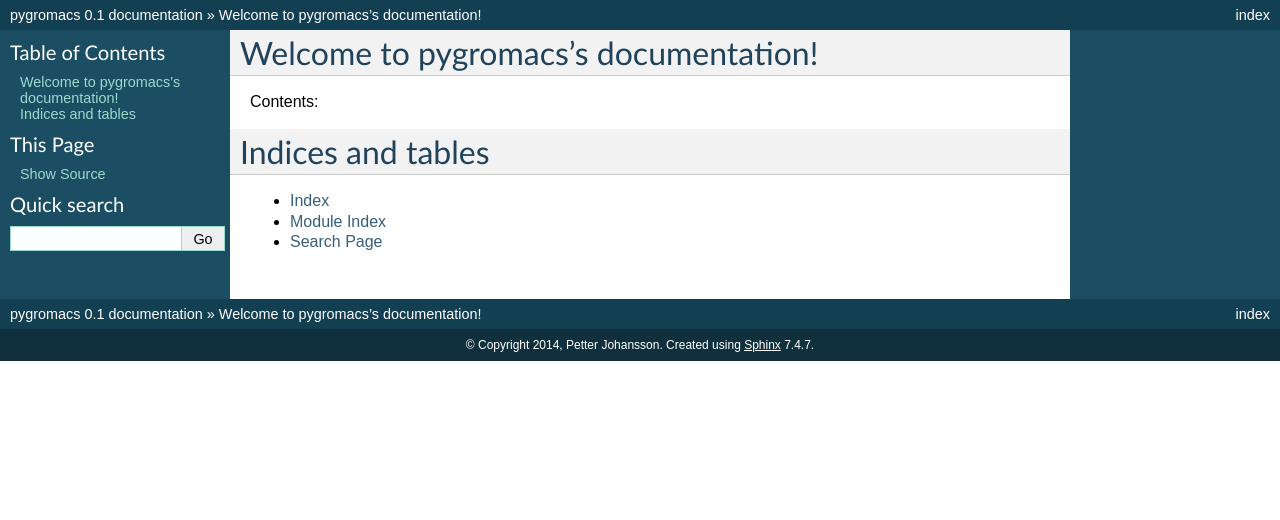
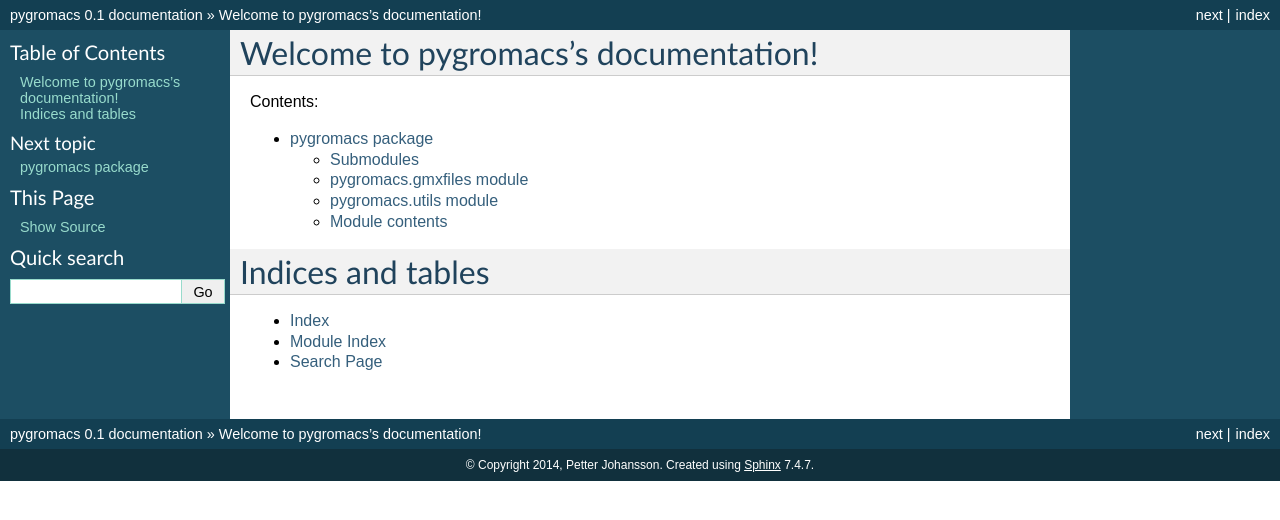
Before and after one commit to pjohansson/pygromacs, a Sphinx documentation site: the page built from docs/index.rst, in a window 1280 px wide. Shown: the top 520 px of the page. Built offline with Sphinx 7.4.7, drawn with Linux system fonts in a browser that asks for light colours; formulas are drawn with MathJax 3.

Commit message:
Add documentation for pygromacs.utils

```diff
--- a/docs/index.rst
+++ b/docs/index.rst
@@ -12,7 +12,7 @@
 .. toctree::
    :maxdepth: 2
 
-
+   modules/pygromacs
 Indices and tables
 ==================
 
--- a/docs/modules/pygromacs.rst
+++ b/docs/modules/pygromacs.rst
@@ -1,10 +1,21 @@
 pygromacs package
 =================
+
+Submodules
+----------
 
 pygromacs.gmxfiles module
 -------------------------
 
 .. automodule:: pygromacs.gmxfiles
+    :members:
+    :undoc-members:
+    :show-inheritance:
+
+pygromacs.utils module
+----------------------
+
+.. automodule:: pygromacs.utils
     :members:
     :undoc-members:
     :show-inheritance:
```
